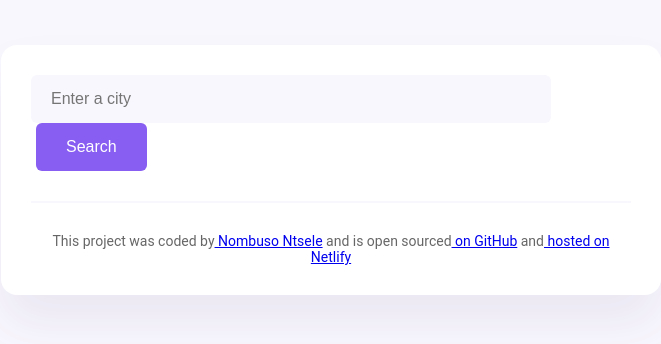
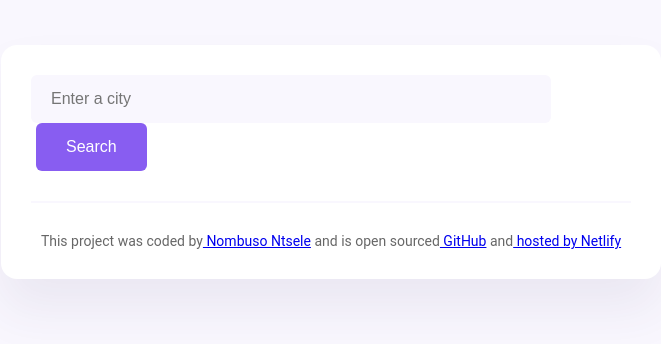
Before and after one commit to Nombuso28/final-weather-app-project, a React (Create React App) app: page / in a window 1280 px wide. Shown: the top 344 px of the page, without its empty margins (309-970 px from the left). Built offline with nearby package versions, Linux system fonts and the light colour scheme; no server answers.

Commit message:
updated links

```diff
--- a/src/App.js
+++ b/src/App.js
@@ -33,8 +33,8 @@ function App() {
       <footer>
             This project was coded by
             <a href="https://github.com/Nombuso28" target="_blank" rel="noopener noreferrer"> Nombuso Ntsele</a> and is open sourced
-            <a href="https://github.com/Nombuso28" target="_blank" rel="noopener noreferrer"> on GitHub</a> and
-            <a href="https://nombuso.netlify.app" target="_blank" rel="noopener noreferrer"> hosted on Netlify</a>
+            <a href="https://github.com/Nombuso28" target="_blank" rel="noopener noreferrer"> GitHub</a> and
+            <a href="https://soft-tiramisu-8c33c7.netlify.app/"> hosted by Netlify</a>
         </footer>
     </div>
   );
```
